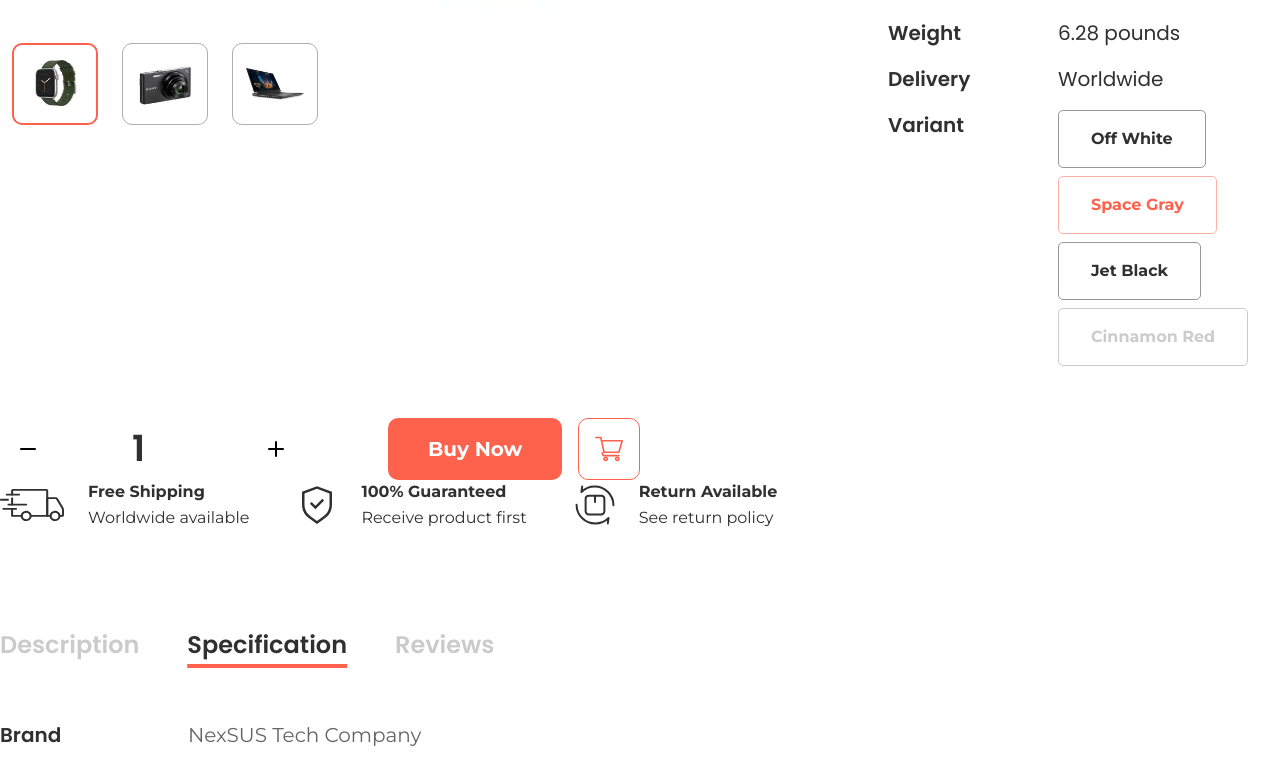
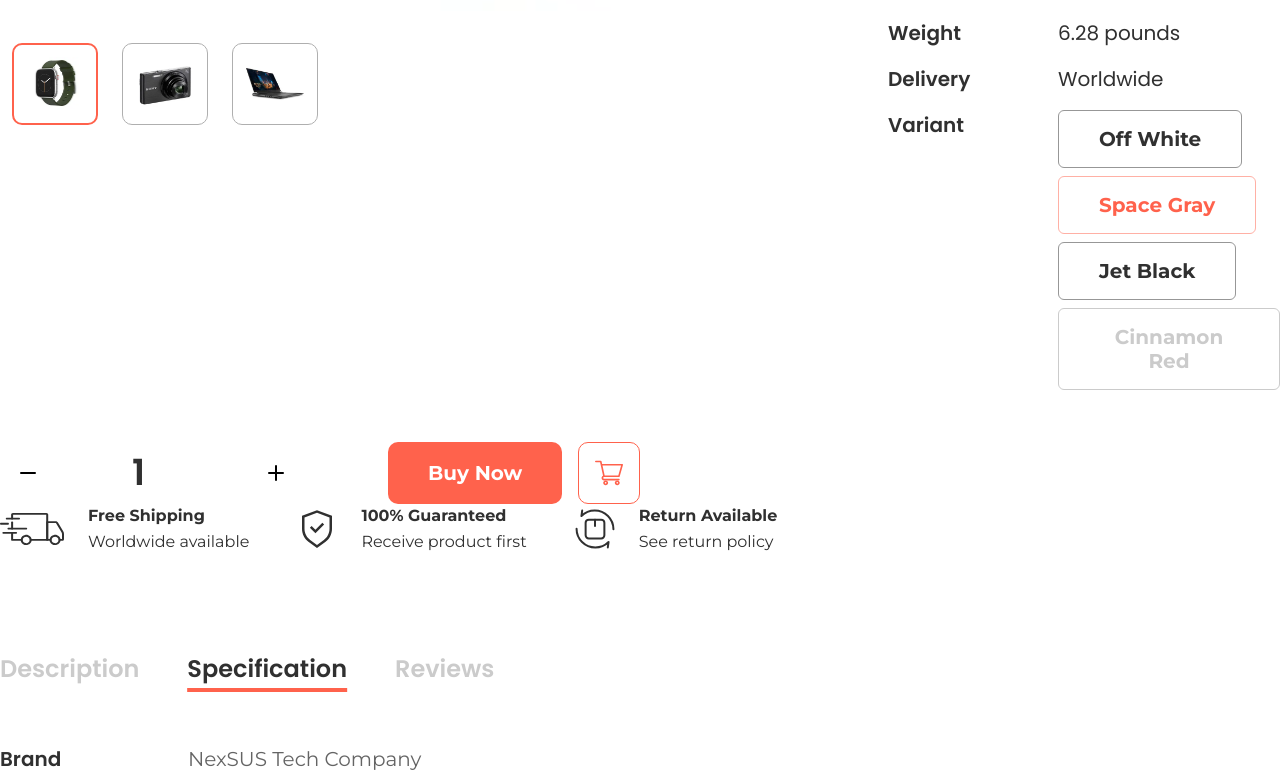
Before and after one commit to dearnasaruddin/e-shop, a React (Vite) app: page /product-details in a window 1280 px wide. Shown: the part 908-1680 px from the top of the page. Built offline with nearby package versions, Linux system fonts and the light colour scheme.

Commit message:
button component made fully reusable

```diff
--- a/package.json
+++ b/package.json
@@ -20,6 +20,7 @@
     "react-router-dom": "^7.6.1",
     "react-slick": "^0.30.3",
     "slick-carousel": "^1.8.1",
+    "tailwind-merge": "^3.4.0",
     "tailwindcss": "^4.1.7"
   },
   "devDependencies": {
--- a/src/components/Button.jsx
+++ b/src/components/Button.jsx
@@ -1,38 +1,29 @@
-import React, { useState } from 'react'
+import { twMerge } from 'tailwind-merge'
 
-const Button = ({ content = 'Button', width, font = "Montserrat", weight = "bold", textSize = "20", leading = "30", textColor = "#ffffff", bg = "#FF624C", paddingY = "16", paddingX = "40", radius = "10", border = 'none' }) => {
-
-  let [screenSize, setScreenSize] = useState(window.screen.width > 576)
-
+const Button = ({
+  content = 'Button',
+  className = '',
+}) => {
+  const baseClasses = `
+    font-montserrat
+    font-bold
+    text-white
+    bg-[#FF624C]
+    text-[16px]
+    px-5
+    py-2
+    sm:text-[20px]
+    sm:px-10
+    sm:py-4
+    rounded-[10px]
+    cursor-pointer
+    transition
+  `
 
   return (
-    <button style={screenSize ? {
-      width: width,
-      fontFamily: font,
-      fontWeight: weight,
-      fontSize: textSize + "px",
-      padding: paddingY + "px" + " " + paddingX + "px",
-      borderRadius: radius + "px",
-      background: bg,
-      color: textColor,
-      lineHeight: leading + "px",
-      border: border,
-      cursor: 'pointer'
-    } :
-      {
-        width: width,
-        fontFamily: font,
-        fontWeight: 600,
-        fontSize: 16 + "px",
-        padding: '8px 20px',
-        borderRadius: radius + "px",
-        background: bg,
-        color: textColor,
-        lineHeight: leading + "px",
-        border: border,
-        cursor: 'pointer'
-      }
-    }>{content}</button>
+    <button className={twMerge(baseClasses, className)}>
+      {content}
+    </button>
   )
 }
 
--- a/src/components/NewProducts.jsx
+++ b/src/components/NewProducts.jsx
@@ -100,7 +100,7 @@ const NewProducts = () => {
                     </div>
                     {/* ======= Load More Button ======= */}
                     <div className={`flex justify-center mt-6 md:mt-16 mb-8 md:mb-20 ${pathname == '/product-details' && 'hidden'}`}>
-                        <Button content='Load More' bg='transparent' textColor='#FF624C' border='1px solid #FF624C' />
+                        <Button content='Load More'  className='bg-transparent text-primary border border-primary' />
                     </div>
                 </div>
             </Container>
--- a/src/components/checkout/OrderSummary.jsx
+++ b/src/components/checkout/OrderSummary.jsx
@@ -60,7 +60,7 @@ const OrderSummary = () => {
                         }, 0)) + 10)
                     }</p>
                 </div>
-                <Button content='Order Now' paddingY='24' width={'100%'} />
+                <Button content='Order Now' className='w-full py-6'/>
             </div>
         </div>
     )
--- a/src/components/footer/FooterTop.jsx
+++ b/src/components/footer/FooterTop.jsx
@@ -14,7 +14,7 @@ const FooterTop = () => {
                     <h3 className='font-poppins font-semibold text-2xl max-sm:max-w-50 max-sm:mx-auto lg:text-4xl lg:leading-11.5 text-secondary mb-6 lg:mb-14 text-center'>Subscribe to get our updates</h3>
                     <div className='flex justify-center gap-x-4'>
                         <input type="email" name="" id="" className='lg:w-201.5 border border-[#CBCBCB] lg:py-5.5 lg:px-10 rounded-[10px] font-montserrat font-normal text-base leading-6 text-[#646464]' placeholder='Enter your email address ...' />
-                        <Button content='Subscribe' paddingY='20' />
+                        <Button content='Subscribe' className='py-5' />
                     </div>
                 </div>
                 :
--- a/src/pages/CartPage.jsx
+++ b/src/pages/CartPage.jsx
@@ -42,7 +42,7 @@ const CartPage = () => {
                             </div>
                         </div>
                         <div className='flex max-sm:items-center gap-x-4 justify-center lg:justify-end lg:mt-8'>
-                           <Link to={'/product-list'}><Button content='Continue Shopping' bg='transparent' textColor='#303030' font='Poppins' weight='600' /></Link>
+                           <Link to={'/product-list'}><Button content='Continue Shopping' className='bg-transparent text-secondary font-poppins font-semibold' /></Link>
                            <Link to={'/checkout'}><Button content='Checkout' /></Link>
                         </div>
                     </div>
--- a/src/pages/ProductDetailsPage.jsx
+++ b/src/pages/ProductDetailsPage.jsx
@@ -80,17 +80,17 @@ const ProductDetailsPage = () => {
                 <span onClick={() => setActiveModal(true)}><EnlargeIcon className='size-6 lg:size-8 absolute right-8 lg:right-6 top-2 cursor-pointer z-10' /></span>
                 <Slider {...settings} asNavFor={nav2} ref={slider => (sliderRef1 = slider)}>
                   <div>
-                    <div onMouseEnter={()=>setModalImgPath("/images/productImage.webp")} className='flex justify-center items-center relative'>
+                    <div onMouseEnter={() => setModalImgPath("/images/productImage.webp")} className='flex justify-center items-center relative'>
                       <img className='w-3/4 object-center' src="/images/productImage.webp" alt="productImage" />
                     </div>
                   </div>
                   <div>
-                    <div onMouseEnter={()=>setModalImgPath("/images/camera.webp")} className='flex justify-center items-center relative'>
+                    <div onMouseEnter={() => setModalImgPath("/images/camera.webp")} className='flex justify-center items-center relative'>
                       <img className='w-3/4 object-center' src="/images/camera.webp" alt="camera" />
                     </div>
                   </div>
                   <div>
-                    <div onMouseEnter={()=>setModalImgPath("/images/laptop.webp")} className='flex justify-center items-center relative'>
+                    <div onMouseEnter={() => setModalImgPath("/images/laptop.webp")} className='flex justify-center items-center relative'>
                       <img className='w-3/4 object-center' src="/images/laptop.webp" alt="laptop" />
                     </div>
                   </div>
@@ -145,10 +145,10 @@ const ProductDetailsPage = () => {
               <div className='flex lg:gap-x-23.5'>
                 <div className='font-poppins text-lg lg:text-xl lg:leading-7.5 text-secondary font-semibold'>Variant</div>
                 <div className='flex flex-wrap gap-x-1 gap-y-2'>
-                  <Button content='Off White' paddingX='32' textSize='16' leading='24' bg='transperant' textColor='#303030' radius='5' border='1px solid #979797' />
-                  <Button content='Space Gray' paddingX='32' textSize='16' leading='24' bg='transperant' textColor='#FF624C' radius='5' border='1px solid #FFB0A5' />
-                  <Button content='Jet Black' paddingX='32' textSize='16' leading='24' bg='transperant' textColor='#303030' radius='5' border='1px solid #979797' />
-                  <Button content='Cinnamon Red' paddingX='32' textSize='16' leading='24' bg='transperant' textColor='#CBCBCB' radius='5' border='1px solid #CBCBCB' />
+                  <Button content='Off White' className='px-8 text-base leading-6 bg-transparent text-secondary border border-[#979797] rounded-md' />
+                  <Button content='Space Gray' className='px-8 text-base leading-6 bg-transparent text-primary border border-[#FFB0A5] rounded-md' />
+                  <Button content='Jet Black' className='px-8 text-base leading-6 bg-transparent text-secondary border border-[#979797] rounded-md' />
+                  <Button content='Cinnamon Red' className='px-8 text-base leading-6 bg-transparent text-[#CBCBCB] border border-[#CBCBCB] rounded-md' />
                 </div>
               </div>
             </div>
```
Also changed, not shown: 1 other file (tests, documents, lock files or other folders).
